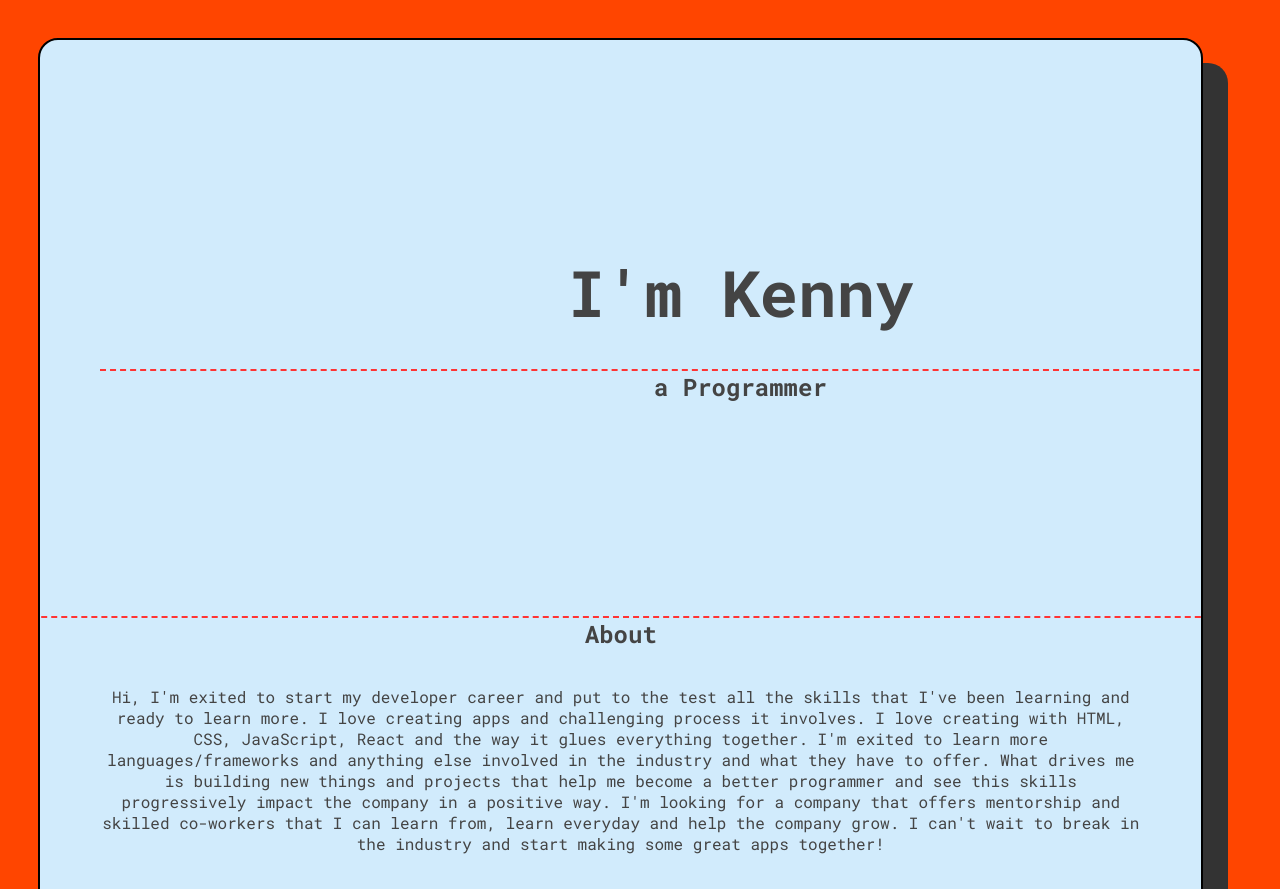
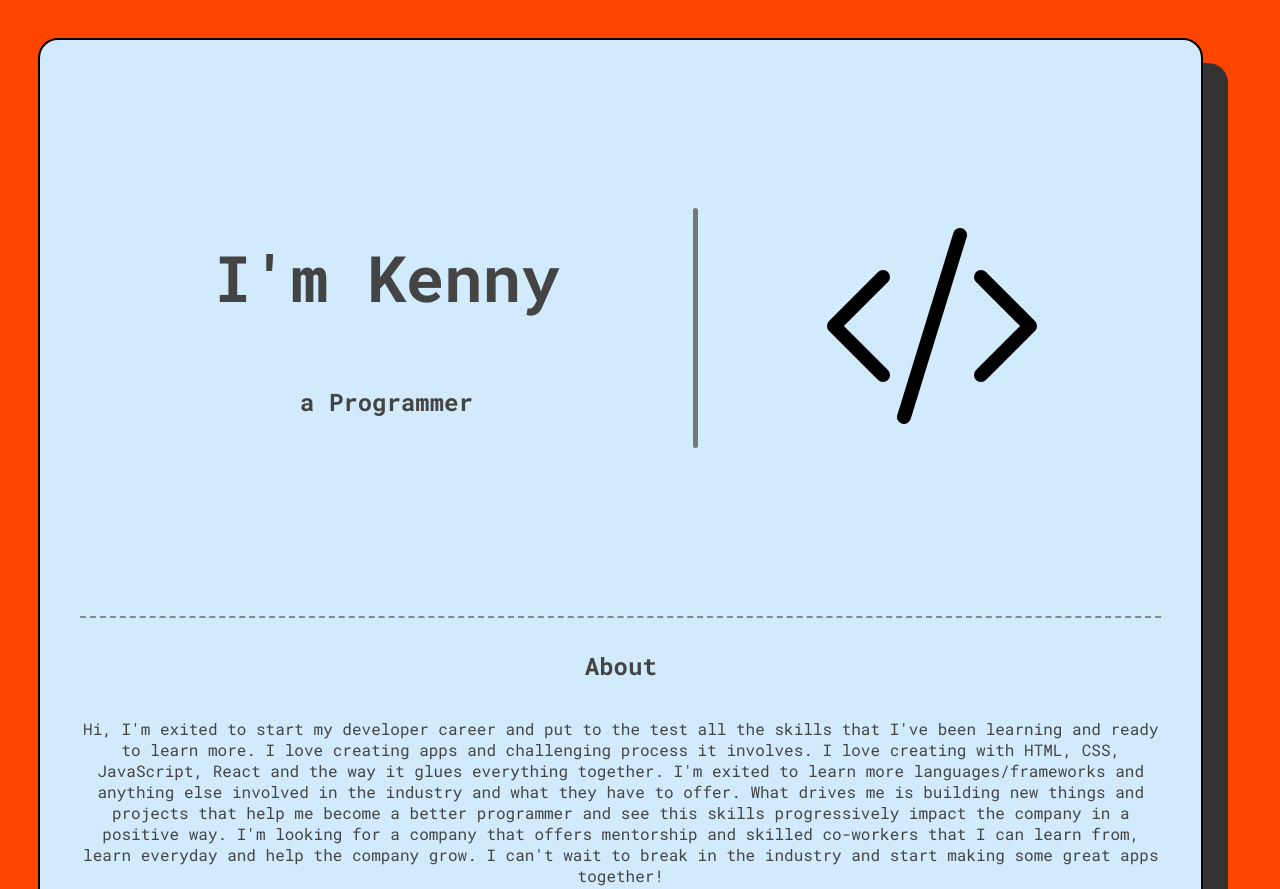
Before and after one commit to nadielotiene/Personal-Website, a plain HTML site: page index.html in a window 1280 px wide. Shown: the top 889 px of the page. Drawn offline with Linux system fonts and the light colour scheme.

Commit message:
fix the dashed lines and add git ignore

```diff
--- a/style.css
+++ b/style.css
@@ -29,7 +29,7 @@ body, html {
     justify-content: space-evenly;
     align-items: center;
     text-align: center;
-    padding: 20px;
+    padding: 20px 0;
 }
 
 h1 {
@@ -40,9 +40,17 @@ h1 {
 
 h2 {
     font-size: clamp(1.5rem, 1.7 + 5vw, 2rem);
-    border: 2px dashed #f33;
+    border: 2px dashed #888;
     border-style: dashed none none none;
-    width: 100vw;
+    padding-top: 2rem;
+}
+
+.hero > h2 {
+    border-style: none;
+}
+
+.about > h2 {
+    width: 100%;
 }
 
 p {
@@ -71,12 +79,12 @@ hr {
     display: flex;
     flex-direction: column;
     text-align: center;
+
 }
 
 .projects {
     display: flex;
     flex-direction: column;
-    /* padding: 0 5rem; */
     text-align: center;
 }
 
```
Also changed, not shown: index.html (indentation only), 1 other file.
